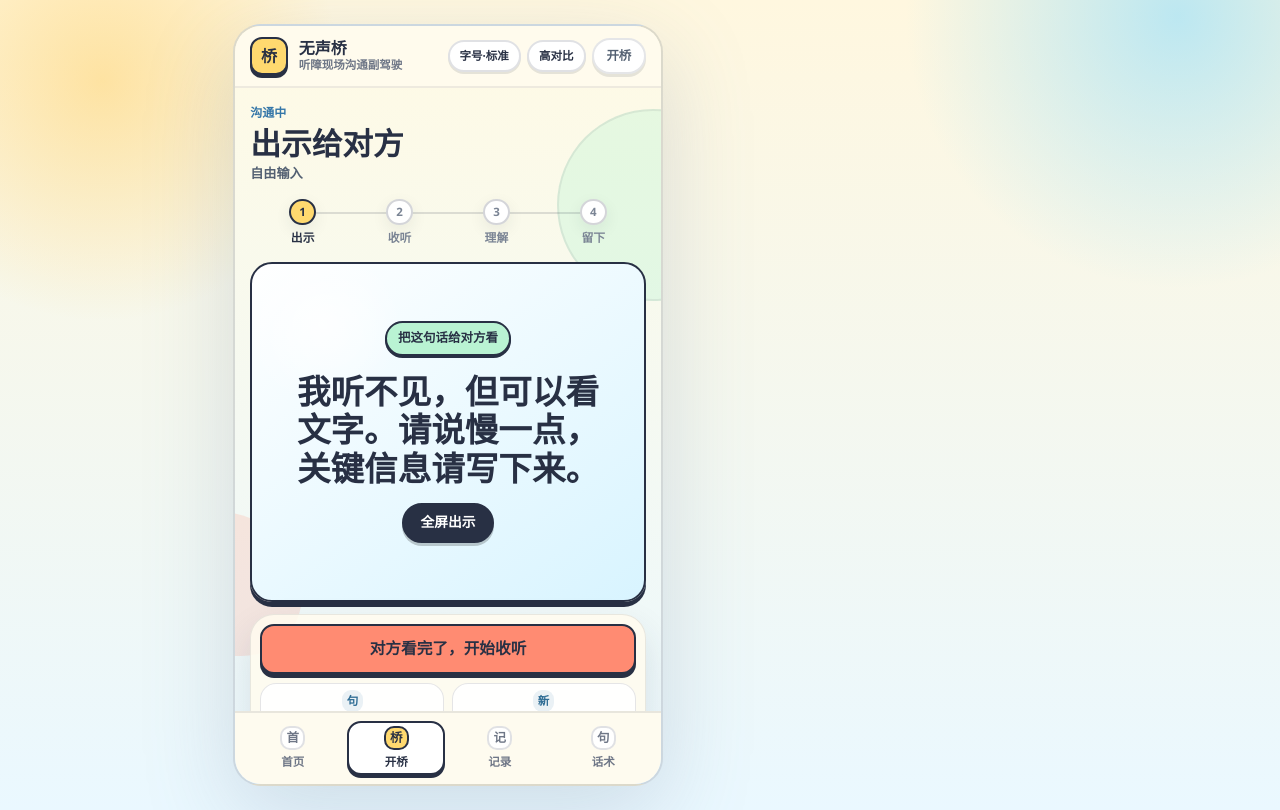
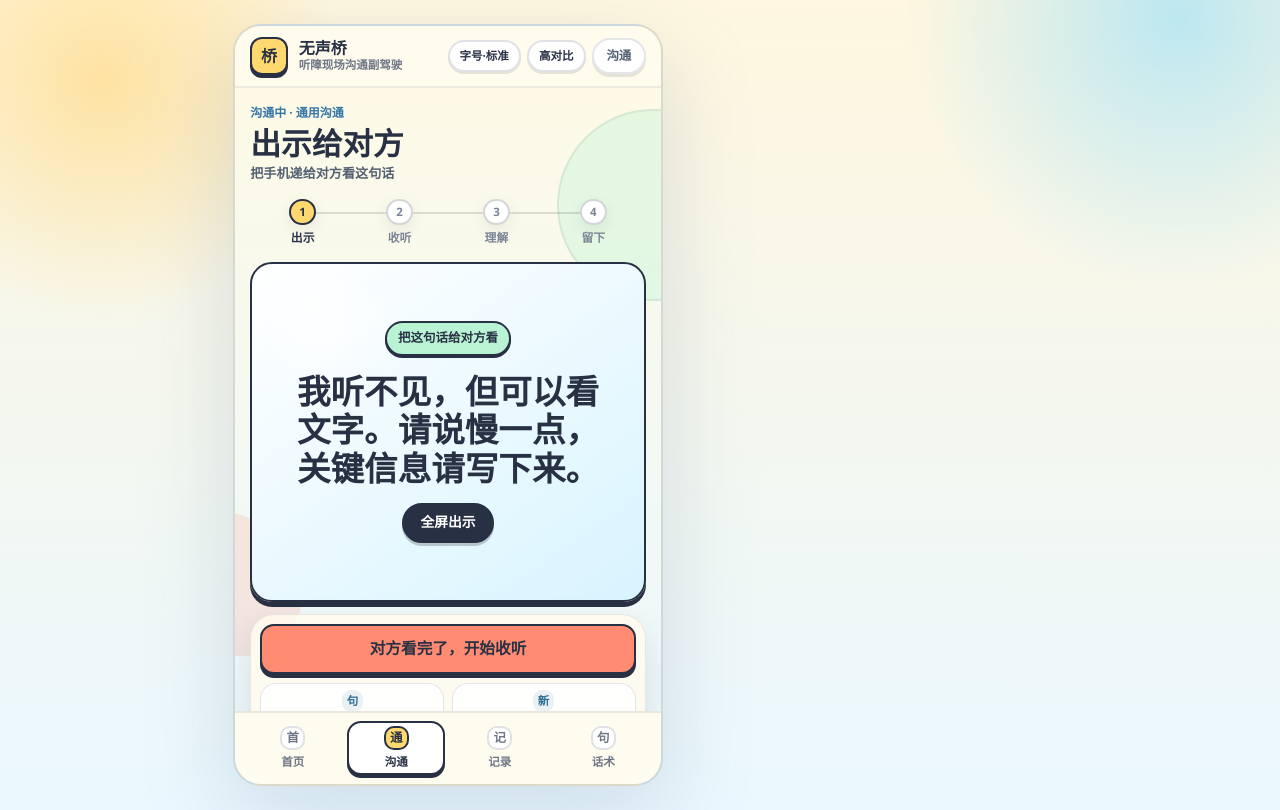
Before and after one commit to Drb-code-ing/SilentBridge, a React (Vite) app in the folder silentbridge-demo/apps/web/: page / in a window 1280 px wide. Both pictures are taken after a click on the button "出示并开始". Built offline with nearby package versions, Linux system fonts and the light colour scheme.

Commit message:
fix: default cold start to generic communication not clinic
Stop treating bare bridge entry as hospital visit: default flow is
generic, bottom-nav cold open starts a generic session, and progress
store recognizes clinic only when intentionally chosen.

```diff
--- a/silentbridge-demo/apps/web/src/features/demo/BridgeView.tsx
+++ b/silentbridge-demo/apps/web/src/features/demo/BridgeView.tsx
@@ -248,9 +248,13 @@ export function BridgeView({
   return (
     <div className="sb-view">
       <section className="sb-bridge-head">
-        <p className="sb-kicker">沟通中</p>
+        <p className="sb-kicker">沟通中 · {sourceLabel}</p>
         <h1>{step === "show" ? "出示给对方" : "收听并整理"}</h1>
-        <p className="sb-bridge-source">{sourceLabel}</p>
+        <p className="sb-bridge-source">
+          {step === "show"
+            ? "把手机递给对方看这句话"
+            : "对方说完后停止，再整理重点"}
+        </p>
       </section>
 
       <ProgressDots step={step} hasUnderstanding={Boolean(agentResult)} />
--- a/silentbridge-demo/apps/web/src/features/demo/DemoPage.tsx
+++ b/silentbridge-demo/apps/web/src/features/demo/DemoPage.tsx
@@ -2,7 +2,9 @@ import { useEffect, useMemo, useRef, useState } from "react";
 import {
   defaultFlowId,
   defaultMessage,
+  defaultSourceLabel,
   demoFlows,
+  flowLabels,
   initialRecords,
   quickScenarios,
   type AppTab,
@@ -80,10 +82,12 @@ export function DemoPage({
   const [bridgeSourceLabel, setBridgeSourceLabel] = useState(
     autoStartJudgeDemo
       ? `${quickScenarios[0]?.title ?? "医院问诊"} · 一键演示`
-      : restoredDraft?.bridgeSourceLabel ?? "默认开场白"
+      : restoredDraft?.bridgeSourceLabel ?? defaultSourceLabel
   );
   const [activeFlowId, setActiveFlowId] = useState<DemoFlowId>(
-    autoStartJudgeDemo ? quickScenarios[0]?.id ?? defaultFlowId : restoredDraft?.activeFlowId ?? defaultFlowId
+    autoStartJudgeDemo
+      ? quickScenarios[0]?.id ?? defaultFlowId
+      : restoredDraft?.activeFlowId ?? defaultFlowId
   );
   const [activeSession, setActiveSession] = useState<CommunicationSession>(
     () =>
@@ -93,7 +97,7 @@ export function DemoPage({
             flowId: autoStartJudgeDemo ? quickScenarios[0]?.id ?? defaultFlowId : defaultFlowId,
             sourceLabel: autoStartJudgeDemo
               ? `${quickScenarios[0]?.title ?? "医院问诊"} · 一键演示`
-              : "默认开场白",
+              : defaultSourceLabel,
             prompt: autoStartJudgeDemo
               ? quickScenarios[0]?.message ?? defaultMessage
               : defaultMessage
@@ -139,6 +143,17 @@ export function DemoPage({
   const [a11y, setA11y] = useState<A11yPreferences>(() => loadA11yPreferences());
   const speechCaptureRef = useRef<BrowserSpeechCaptureController>();
   const audioRecorderRef = useRef<AudioRecorder | null>(null);
+  // 用户是否主动选过场景/话术/示例；未选择时点「开桥」不得落到医院场景
+  const sessionChosenRef = useRef(
+    Boolean(
+      autoStartJudgeDemo ||
+        (restoredDraft &&
+          (restoredDraft.activeSession.rounds.length > 0 ||
+            restoredDraft.visibleCaptions.length > 0 ||
+            Boolean(restoredDraft.agentResult) ||
+            restoredDraft.activeFlowId !== "generic"))
+    )
+  );
 
   useEffect(() => {
     persistA11yPreferences(a11y);
@@ -415,9 +430,10 @@ export function DemoPage({
 
   const openBridge = (
     message = defaultMessage,
-    sourceLabel = "默认开场白",
+    sourceLabel = defaultSourceLabel,
     flowId: DemoFlowId = defaultFlowId
   ) => {
+    sessionChosenRef.current = true;
     clearBridgeProgressDraft();
     setFlowNotice(undefined);
     const nextSession = createCommunicationSession({ flowId, sourceLabel, prompt: message });
@@ -700,6 +716,24 @@ export function DemoPage({
   const handleTabChange = (tab: AppTab) => {
     if (tab === "records") {
       setRecordsMode("list");
+    }
+
+    if (tab === "bridge") {
+      const hasProgress =
+        activeSession.rounds.length > 0 ||
+        visibleCaptions.length > 0 ||
+        Boolean(agentResult) ||
+        isCapturing ||
+        asrStatus === "listening" ||
+        asrStatus === "transcribing" ||
+        asrStatus === "requesting" ||
+        asrStatus === "fallback";
+
+      // 直接点底部「开桥」且没有进行中的沟通：开通用会话，禁止默认医院
+      if (!hasProgress && !sessionChosenRef.current) {
+        openBridge(defaultMessage, defaultSourceLabel, "generic");
+        return;
+      }
     }
 
     setActiveTab(tab);
@@ -1087,7 +1121,10 @@ export function DemoPage({
     setCaptureMode("idle");
     setFlowNotice(undefined);
     setHomeMessageDraft(defaultMessage);
-    openBridge(defaultMessage, "默认开场白", defaultFlowId);
+    sessionChosenRef.current = false;
+    openBridge(defaultMessage, defaultSourceLabel, "generic");
+    // openBridge 会把 chosen 设 true；新沟通是显式通用，保持 true 但 flow=generic
+    sessionChosenRef.current = true;
   };
 
   const handleDeleteRecord = (id: string) => {
@@ -1110,7 +1147,9 @@ export function DemoPage({
     stopJudgeDemo();
     const message = normalizeUserText(homeMessageDraft, defaultMessage);
     const flowId = inferFlowIdFromText(message);
-    openBridge(message, "自由输入", flowId);
+    const sourceLabel =
+      flowId === "generic" ? defaultSourceLabel : `${flowLabels[flowId]} · 自由输入`;
+    openBridge(message, sourceLabel, flowId);
   };
 
   const handleSkipJudgeDemo = () => {
--- a/silentbridge-demo/apps/web/src/features/demo/HomeView.tsx
+++ b/silentbridge-demo/apps/web/src/features/demo/HomeView.tsx
@@ -24,7 +24,7 @@ export function HomeView({
       <section className="sb-page-title">
         <p className="sb-kicker">无声桥</p>
         <h1>开始一次沟通</h1>
-        <p className="sb-section-hint">选场景或写开场白，出示给对方，再收听整理重点。</p>
+        <p className="sb-section-hint">先选场景最稳妥；不选场景则按通用沟通处理，不会默认成医院。</p>
       </section>
 
       <section className="sb-section">
--- a/silentbridge-demo/apps/web/src/features/demo/bridge-progress-store.ts
+++ b/silentbridge-demo/apps/web/src/features/demo/bridge-progress-store.ts
@@ -3,10 +3,10 @@ import type { AsrStatus } from "./asr-simulator";
 import type { AgentRunResult } from "./agent-graph";
 import type { CommunicationSession } from "./session-types";
 
-const STORAGE_KEY = "silentbridge.bridgeProgress.v1";
+const STORAGE_KEY = "silentbridge.bridgeProgress.v2";
 const appTabs = ["home", "bridge", "records", "phrases"] as const satisfies readonly AppTab[];
 const bridgeSteps = ["show", "listen"] as const satisfies readonly BridgeStep[];
-const demoFlowIds = ["pharmacy", "service", "traffic", "generic"] as const satisfies readonly DemoFlowId[];
+const demoFlowIds = ["clinic", "pharmacy", "service", "traffic", "generic"] as const satisfies readonly DemoFlowId[];
 const agentProviders = ["proxy", "fallback"] as const;
 
 export interface BridgeProgressDraft {
@@ -97,7 +97,7 @@ export function loadBridgeProgressDraft(): BridgeProgressDraft | undefined {
       activeTab: parsed.activeTab,
       bridgeStep: parsed.bridgeStep,
       displayMessage: stringOr(parsed.displayMessage, ""),
-      bridgeSourceLabel: stringOr(parsed.bridgeSourceLabel, "默认开场白"),
+      bridgeSourceLabel: stringOr(parsed.bridgeSourceLabel, "通用沟通"),
       activeFlowId: parsed.activeFlowId,
       activeSession: parsed.activeSession,
       visibleCaptions: agentResult ? restoredCaptions : [],
--- a/silentbridge-demo/apps/web/src/features/demo/demo-content.ts
+++ b/silentbridge-demo/apps/web/src/features/demo/demo-content.ts
@@ -73,9 +73,20 @@ export interface DemoFlow {
   savedRecord: SavedRecordTemplate;
 }
 
-export const defaultFlowId: DemoFlowId = "clinic";
+/** 冷启动 / 未选场景时使用通用沟通，禁止默认当成就医 */
+export const defaultFlowId: DemoFlowId = "generic";
 
 export const defaultMessage = "我听不见，但可以看文字。请说慢一点，关键信息请写下来。";
+
+export const defaultSourceLabel = "通用沟通";
+
+export const flowLabels: Record<DemoFlowId, string> = {
+  clinic: "医院问诊",
+  pharmacy: "药店问药",
+  service: "政务窗口",
+  traffic: "临时问路",
+  generic: "通用沟通"
+};
 
 export const quickScenarios: QuickScenario[] = [
   {
@@ -438,7 +449,7 @@ export const phrasePacks: PhrasePack[] = [
 
 export const tabLabels: Record<AppTab, { label: string; mark: string }> = {
   home: { label: "首页", mark: "首" },
-  bridge: { label: "开桥", mark: "桥" },
+  bridge: { label: "沟通", mark: "通" },
   records: { label: "记录", mark: "记" },
   phrases: { label: "话术", mark: "句" }
 };
```
Also changed, not shown: 2 other files (tests, documents, lock files or other folders).
